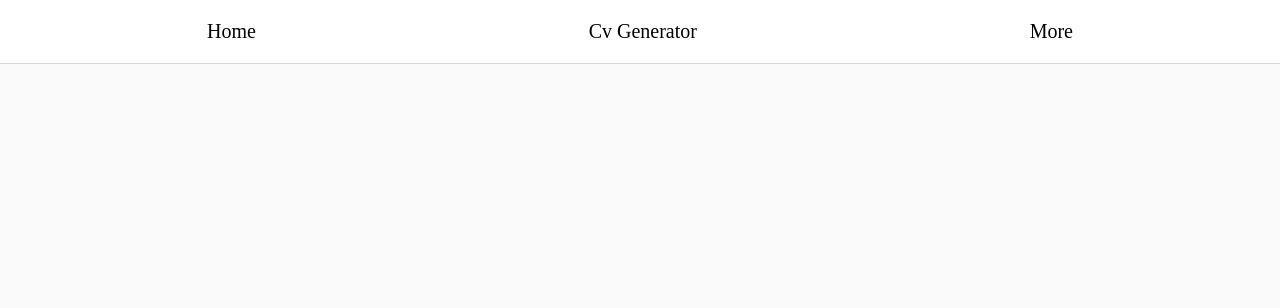
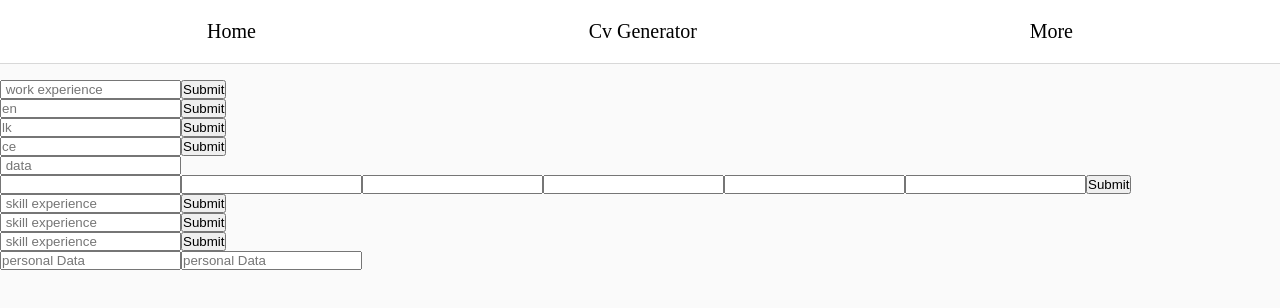
Before and after one commit to luckmer/cv-generator, a React (Create React App) app: page /edit in a window 1280 px wide. Shown: the top 308 px of the page. Built offline with nearby package versions, Linux system fonts and the light colour scheme.

Commit message:
tiny fix

```diff
--- a/src/page/Context.jsx
+++ b/src/page/Context.jsx
@@ -1,39 +1,22 @@
-import React, { useContext } from "react";
-import { StoreContext } from "../store/index";
-import Table from "../components/Table";
+import React from "react";
+import Skills from "../components/forms/Skills";
+import Experience from "../components/forms/Experience";
+import BasicData from "../components/forms/BasicData";
+
 import styled from "styled-components";
 
 const Container = styled.div`
     padding: 10vh 0 0 0;
 `;
 
-function Context() {
-    const {
-        clearTableData,
-        DATA: [table],
-    } = useContext(StoreContext);
-    const { data } = table;
-
-    const editTask = () => {};
-
+function Context({ match }) {
     return (
         <Container>
-            {data.map(({ title, id }) => (
-                <Table
-                    key={id}
-                    title={title}
-                    id={id}
-                    clearTableData={clearTableData}
-                    editTask={editTask}
-                />
-            ))}
+            <Experience match={match} />
+            <BasicData match={match} />
+            <Skills match={match} />
         </Container>
     );
 }
 
 export default Context;
-// <Container>
-//     <Experience match={match} />
-//     <BasicData match={match} />
-//     <Skills match={match} />
-// </Container>
```
